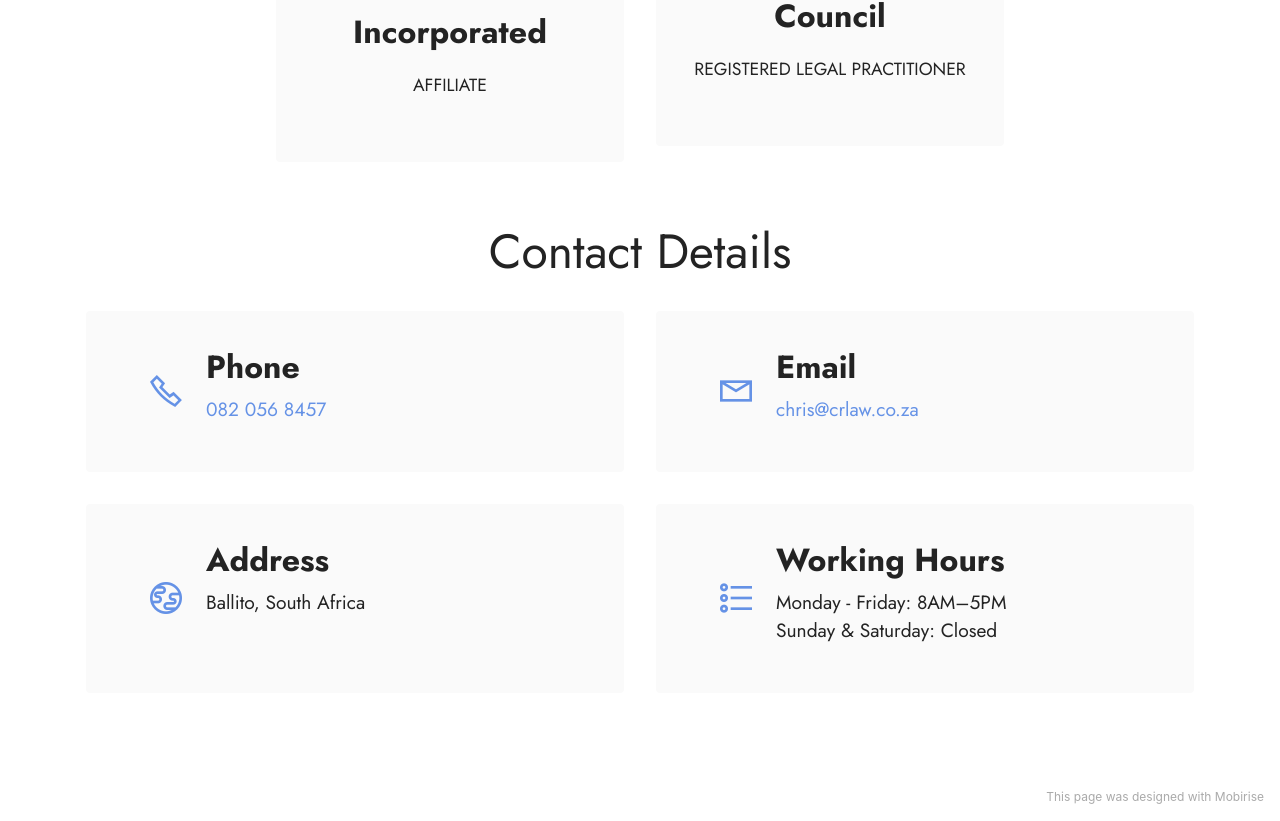
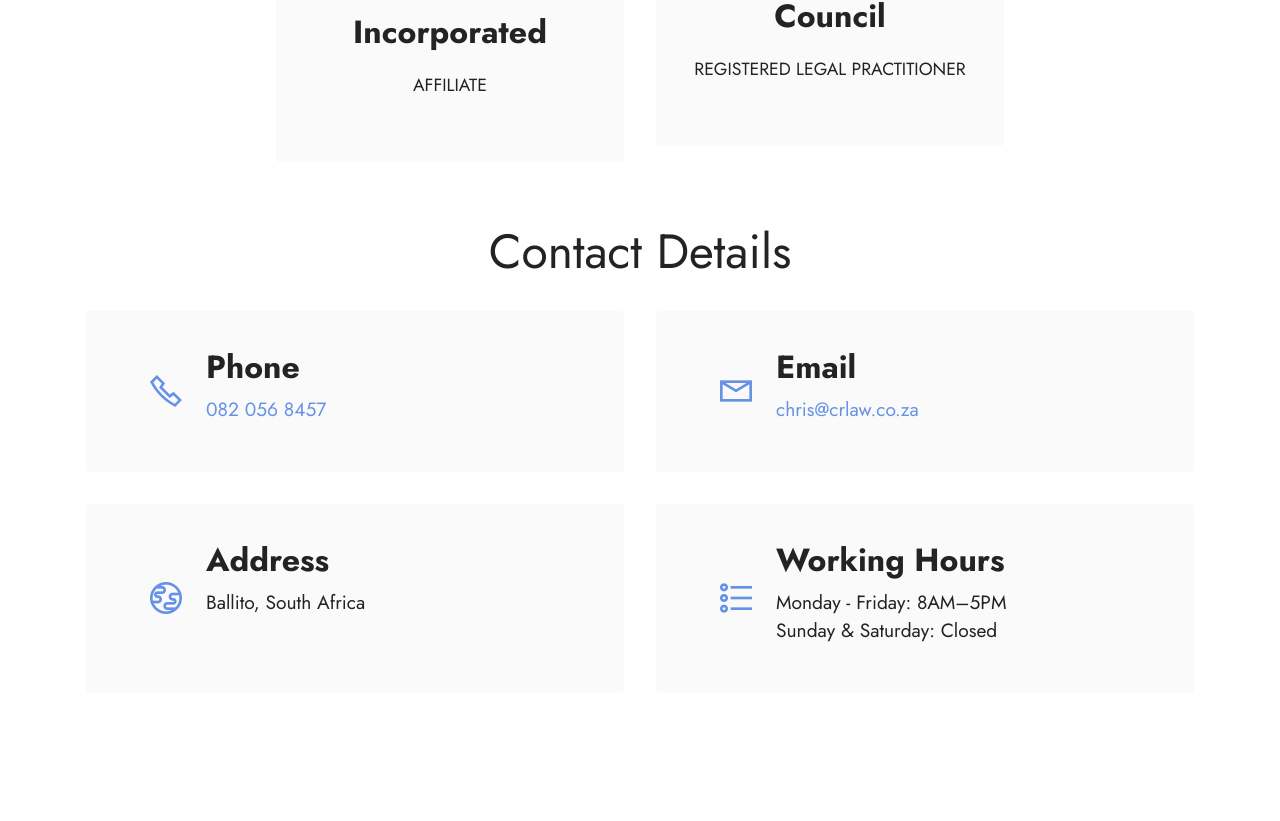
Before and after one commit to crlaw/crlaw.github.io, a plain HTML site: page index.html in a window 1280 px wide. Shown: the part 2119-2940 px from the top of the page. Drawn offline with Linux system fonts and the light colour scheme; files whose address does not match are found by name.

Commit message:
Update index.html

```diff
--- a/index.html
+++ b/index.html
@@ -274,7 +274,7 @@
             </div>
         </div>
     </div>
-</section><section style="background-color: #fff; font-family: -apple-system, BlinkMacSystemFont, 'Segoe UI', 'Roboto', 'Helvetica Neue', Arial, sans-serif; color:#aaa; font-size:12px; padding: 0; align-items: center; display: flex;"><a href="https://mobirise.site/k" style="flex: 1 1; height: 3rem; padding-left: 1rem;"></a><p style="flex: 0 0 auto; margin:0; padding-right:1rem;"><a href="https://mobirise.site/c" style="color:#aaa;">This</a> page was designed with Mobirise</p></section><script src="assets/web/assets/jquery/jquery.min.js"></script>  <script src="assets/popper/popper.min.js"></script>  <script src="assets/tether/tether.min.js"></script>  <script src="assets/bootstrap/js/bootstrap.min.js"></script>  <script src="assets/smoothscroll/smooth-scroll.js"></script>  <script src="assets/dropdown/js/nav-dropdown.js"></script>  <script src="assets/dropdown/js/navbar-dropdown.js"></script>  <script src="assets/touchswipe/jquery.touch-swipe.min.js"></script>  <script src="assets/theme/js/script.js"></script>
+</section><section style="background-color: #fff; font-family: -apple-system, BlinkMacSystemFont, 'Segoe UI', 'Roboto', 'Helvetica Neue', Arial, sans-serif; color:#aaa; font-size:12px; padding: 0; align-items: center; display: flex;"><a href="https://mobirise.site/k" style="flex: 1 1; height: 3rem; padding-left: 1rem;"></a></section><script src="assets/web/assets/jquery/jquery.min.js"></script>  <script src="assets/popper/popper.min.js"></script>  <script src="assets/tether/tether.min.js"></script>  <script src="assets/bootstrap/js/bootstrap.min.js"></script>  <script src="assets/smoothscroll/smooth-scroll.js"></script>  <script src="assets/dropdown/js/nav-dropdown.js"></script>  <script src="assets/dropdown/js/navbar-dropdown.js"></script>  <script src="assets/touchswipe/jquery.touch-swipe.min.js"></script>  <script src="assets/theme/js/script.js"></script>
 
 
 </body>
```
